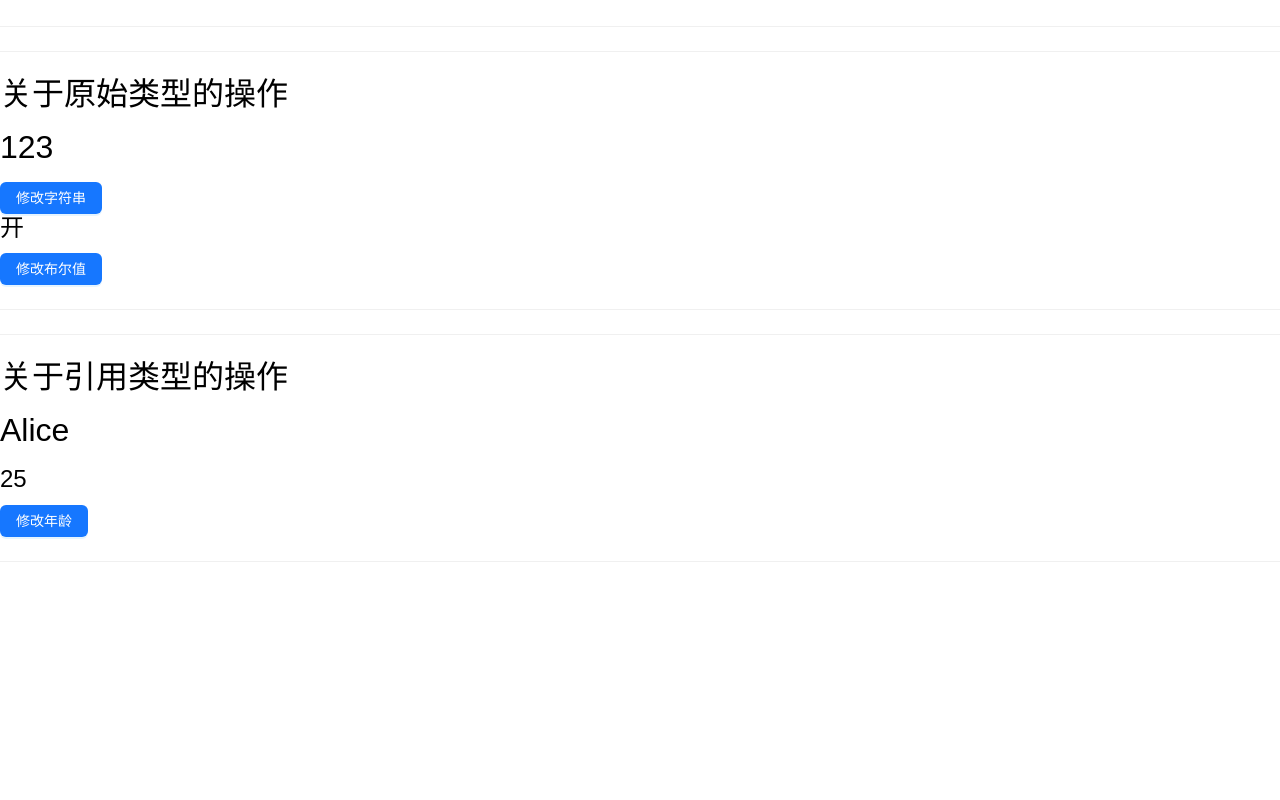
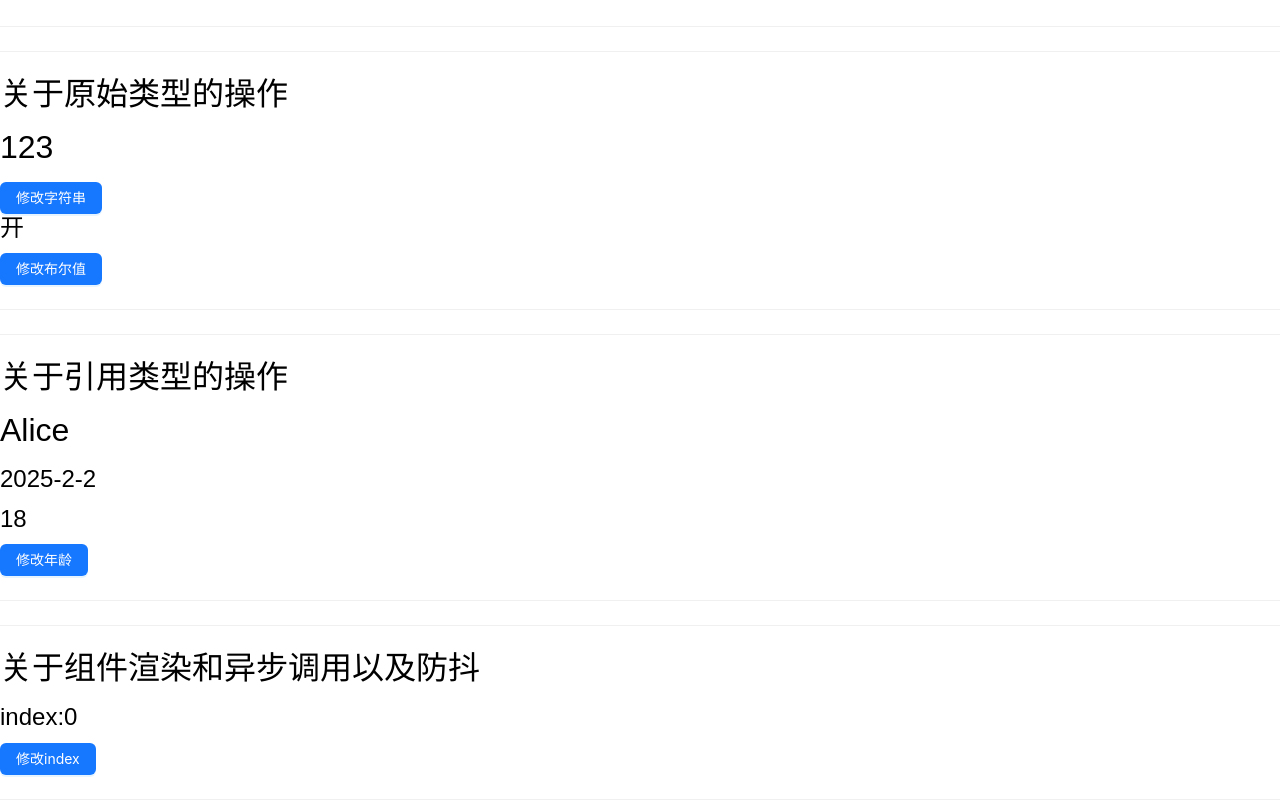
Before and after one commit to Daisyiio/react-demo, a React (Vite) app in the folder react-demo/: page / in a window 1280 px wide. Shown: the part 323-1123 px from the top of the page. Before the commit the page ends 885 px from the top, so only its background shows below. Built offline with nearby package versions, Linux system fonts and the light colour scheme.

Commit message:
关于组件渲染

```diff
--- a/react-demo/src/App.tsx
+++ b/react-demo/src/App.tsx
@@ -1,7 +1,7 @@
 import "./App.scss";
 
 import Mustache from "@/components/Mustache";
-import { UseState,UseState2 } from "@/components/UseState";
+import { UseState,UseState2,UseState3 } from "@/components/UseState";
 function App() {
   return (
     <>
@@ -9,6 +9,7 @@ function App() {
         <Mustache />
         <UseState></UseState>
         <UseState2> </UseState2>
+        <UseState3></UseState3>
       </div>
     </>
   );
--- a/react-demo/src/components/UseState.tsx
+++ b/react-demo/src/components/UseState.tsx
@@ -27,22 +27,69 @@ function UseState() {
 //关于引用类型的操作
 
 function UseState2() {
-  const [obj, setObj] = useState({ name: "Alice", age: 25 });
+  const [obj, setObj] = useState(() => {
+    //处理的逻辑要有返回值
+    //这个函数只会初始化执行一次
+    let date =
+      new Date().getFullYear() +
+      "-" +
+      (new Date().getMonth() + 1) +
+      "-" +
+      new Date().getDate();
+    return {
+      date,
+      name: "Alice",
+      age: 18,
+    };
+  });
   const handleClickObj = () => {
-    setObj({ ...obj, age: obj.age + 1 });
+    setObj({ ...obj, age: obj.age + 1 }); //解构
+    setObj(Object.assign({}, obj, { age: obj.age + 1 })); //使用Object.assgin()
   };
 
   return (
     <>
       <Divider />
       <h1>关于引用类型的操作</h1>
-
       <h1>{obj.name}</h1>
+      <h2>{obj.date}</h2>
       <h2>{obj.age}</h2>
-      <Button  type="primary" onClick={handleClickObj}>修改年龄</Button>
+      <Button type="primary" onClick={handleClickObj}>
+        修改年龄
+      </Button>
       <Divider />
     </>
   );
 }
 
-export { UseState, UseState2 };
+//关于
+function UseState3() {
+  const [index, setIndex] = useState(0);
+  let handleClickIndex = () => {
+    //异步的设计是为了性能优化
+    //调用set函数会触发组件的重新渲染
+    // setIndex(index+1)  // 异步
+    // setIndex(index+1)
+    // setIndex(index+1)  //1   自带类似防抖的功能
+    // 要实现上面类似的效果
+    setIndex((pre) => pre + 1); //拿到上次的返回结果  pre=>0
+    setIndex((pre) => pre + 1); //pre=>1
+    setIndex((pre) => {
+      //pre=>2
+      return pre + 1;
+    });
+    console.log(index); //0 同步
+  };
+  return (
+    <>
+      <Divider />
+      <h1>关于组件渲染和异步调用以及防抖</h1>
+      <h2>index:{index}</h2>
+      <Button type="primary" onClick={handleClickIndex}>
+        修改index
+      </Button>
+      <Divider />
+    </>
+  );
+}
+export { UseState, UseState2, UseState3 };
```
